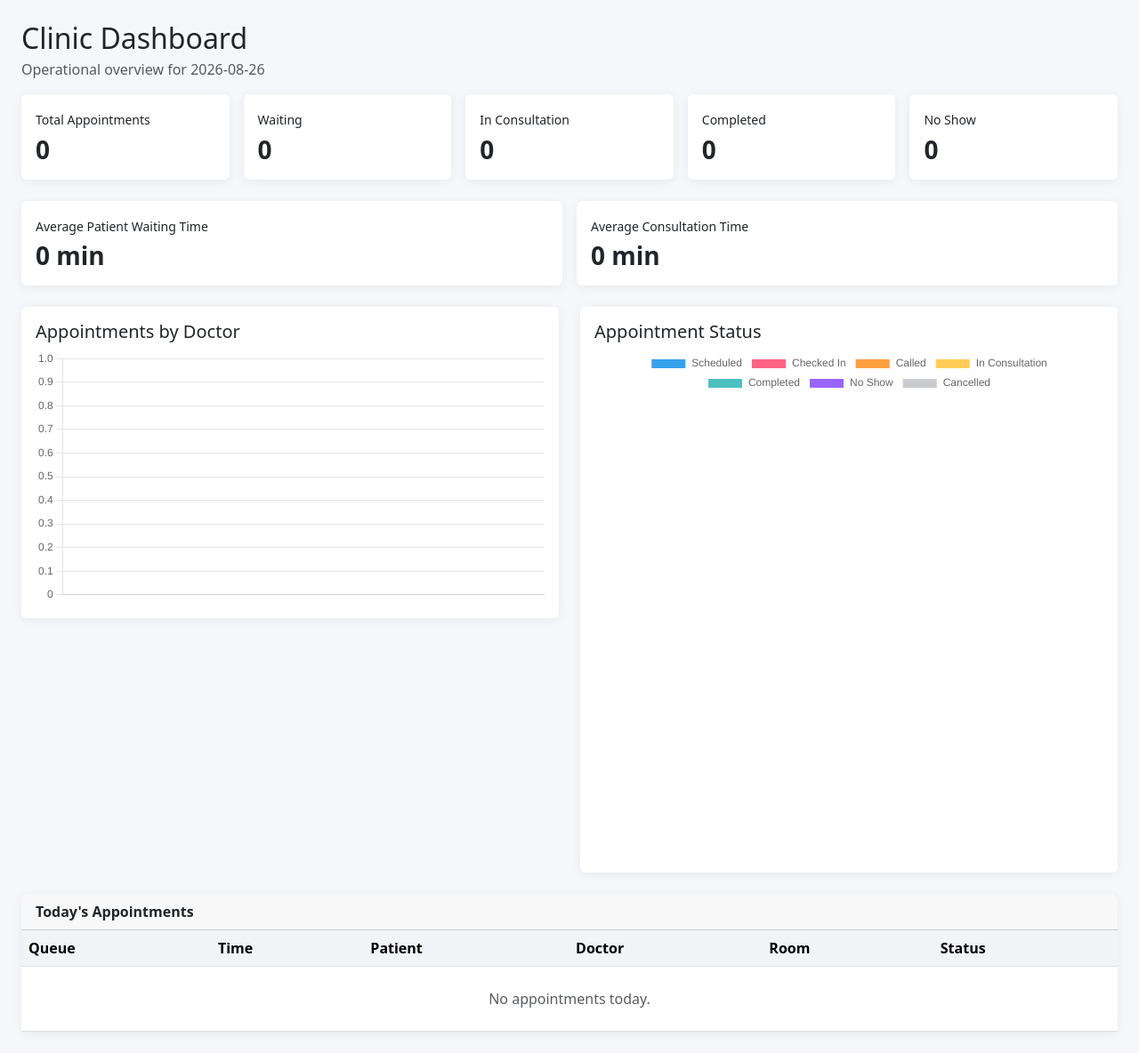
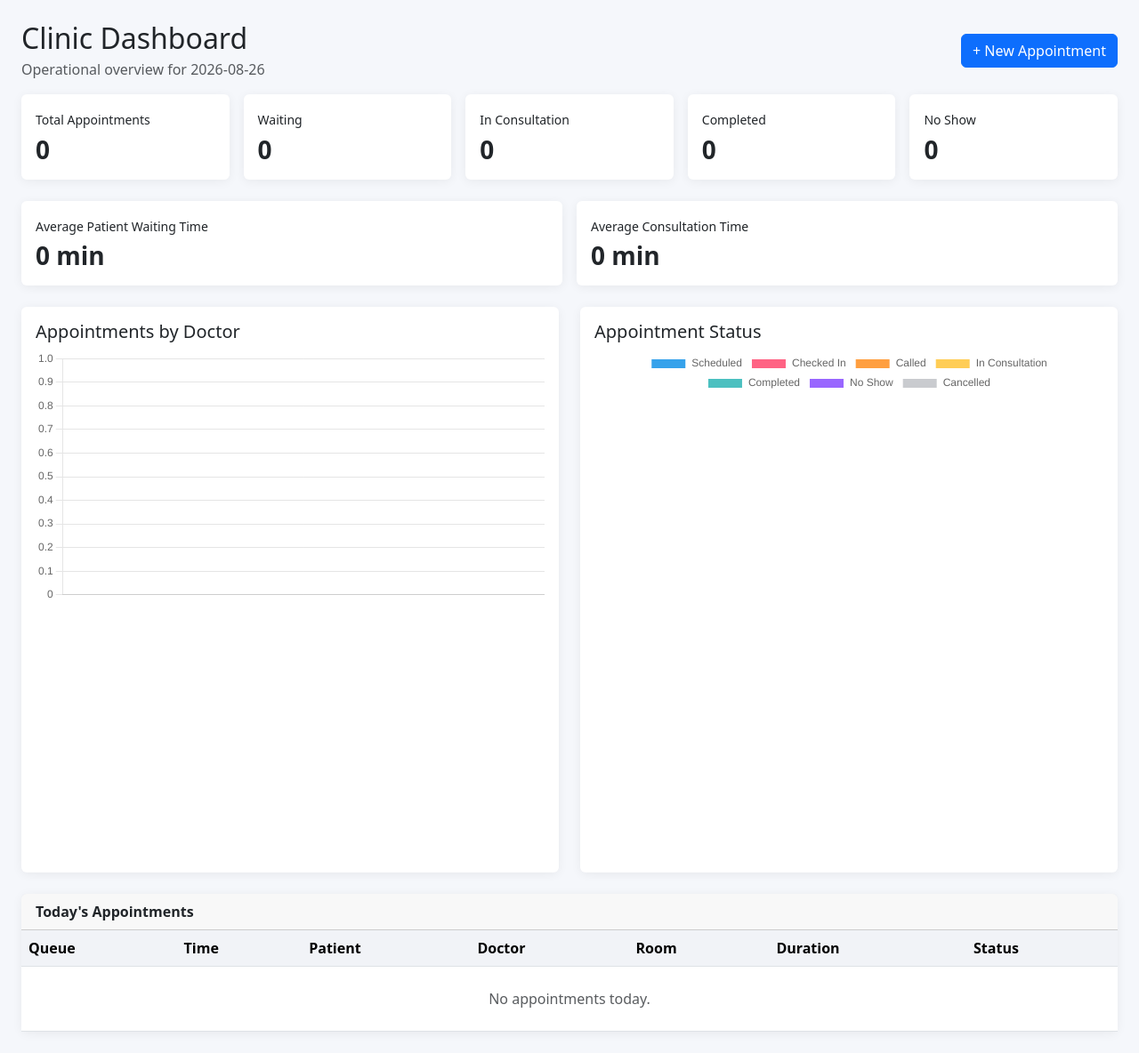
Before and after one commit to abah7977-gif/clinic-appointment-system, a Flask app: page / in a window 1280 px wide. Shown: the part 80-1264 px from the top of the page at 89% size. Run offline with Flask 3, Linux system fonts and the light colour scheme; a user stored in the database is signed in; data that the repository does not hold is empty; some libraries are stand-ins or nearby versions.

Commit message:
Replace dashboard template

```diff
--- a/templates/dashboard.html
+++ b/templates/dashboard.html
@@ -2,56 +2,136 @@
 
 {% block content %}
 
-<h2 class="mb-1">Clinic Dashboard</h2>
-<p class="text-muted">
-  Operational overview for {{ current_date }}
-</p>
+<div class="d-flex flex-wrap justify-content-between align-items-center mb-3 gap-2">
+
+  <div>
+    <h2 class="mb-1">
+      Clinic Dashboard
+    </h2>
+
+    <p class="text-muted mb-0">
+      Operational overview for {{ current_date }}
+    </p>
+  </div>
+
+  {% if current_user.role in ['Admin', 'Receptionist'] %}
+
+  <a
+    class="btn btn-primary"
+    href="{{ url_for('new_appointment') }}"
+  >
+    + New Appointment
+  </a>
+
+  {% endif %}
+
+</div>
+
 
 <div class="row g-3 mb-4">
 
   <div class="col-6 col-md">
+
     <div class="card metric">
+
       <div class="card-body">
-        <small>Total Appointments</small>
-        <h3>{{ stats.total }}</h3>
+
+        <small>
+          Total Appointments
+        </small>
+
+        <h3>
+          {{ stats.total }}
+        </h3>
+
       </div>
+
     </div>
+
   </div>
 
+
   <div class="col-6 col-md">
+
     <div class="card metric">
+
       <div class="card-body">
-        <small>Waiting</small>
-        <h3>{{ stats.waiting }}</h3>
+
+        <small>
+          Waiting
+        </small>
+
+        <h3>
+          {{ stats.waiting }}
+        </h3>
+
       </div>
+
     </div>
+
   </div>
 
+
   <div class="col-6 col-md">
+
     <div class="card metric">
+
       <div class="card-body">
-        <small>In Consultation</small>
-        <h3>{{ stats.in_consultation }}</h3>
+
+        <small>
+          In Consultation
+        </small>
+
+        <h3>
+          {{ stats.in_consultation }}
+        </h3>
+
       </div>
+
     </div>
+
   </div>
 
+
   <div class="col-6 col-md">
+
     <div class="card metric">
+
       <div class="card-body">
-        <small>Completed</small>
-        <h3>{{ stats.completed }}</h3>
+
+        <small>
+          Completed
+        </small>
+
+        <h3>
+          {{ stats.completed }}
+        </h3>
+
       </div>
+
     </div>
+
   </div>
 
+
   <div class="col-6 col-md">
+
     <div class="card metric">
+
       <div class="card-body">
-        <small>No Show</small>
-        <h3>{{ stats.no_show }}</h3>
+
+        <small>
+          No Show
+        </small>
+
+        <h3>
+          {{ stats.no_show }}
+        </h3>
+
       </div>
+
     </div>
+
   </div>
 
 </div>
@@ -60,21 +140,44 @@
 <div class="row g-3 mb-4">
 
   <div class="col-md-6">
+
     <div class="card metric">
+
       <div class="card-body">
-        <small>Average Patient Waiting Time</small>
-        <h3>{{ stats.avg_wait }} min</h3>
+
+        <small>
+          Average Patient Waiting Time
+        </small>
+
+        <h3>
+          {{ stats.avg_wait }} min
+        </h3>
+
       </div>
+
     </div>
+
   </div>
 
+
   <div class="col-md-6">
+
     <div class="card metric">
+
       <div class="card-body">
-        <small>Average Consultation Time</small>
-        <h3>{{ stats.avg_consult }} min</h3>
+
+        <small>
+          Average Consultation Time
+        </small>
+
+        <h3>
+          {{ stats.avg_consult }} min
+        </h3>
+
       </div>
+
     </div>
+
   </div>
 
 </div>
@@ -83,17 +186,32 @@
 <div class="row g-4 mb-4">
 
   <div class="col-lg-6">
-    <div class="card p-3">
-      <h5>Appointments by Doctor</h5>
+
+    <div class="card p-3 h-100">
+
+      <h5>
+        Appointments by Doctor
+      </h5>
+
       <canvas id="doctorChart"></canvas>
+
     </div>
+
   </div>
 
+
   <div class="col-lg-6">
-    <div class="card p-3">
-      <h5>Appointment Status</h5>
+
+    <div class="card p-3 h-100">
+
+      <h5>
+        Appointment Status
+      </h5>
+
       <canvas id="statusChart"></canvas>
+
     </div>
+
   </div>
 
 </div>
@@ -102,8 +220,11 @@
 <div class="card">
 
   <div class="card-header fw-bold">
+
     Today's Appointments
+
   </div>
+
 
   <div class="table-responsive">
 
@@ -112,15 +233,39 @@
       <thead>
 
         <tr>
-          <th>Queue</th>
-          <th>Time</th>
-          <th>Patient</th>
-          <th>Doctor</th>
-          <th>Room</th>
-          <th>Status</th>
+
+          <th>
+            Queue
+          </th>
+
+          <th>
+            Time
+          </th>
+
+          <th>
+            Patient
+          </th>
+
+          <th>
+            Doctor
+          </th>
+
+          <th>
+            Room
+          </th>
+
+          <th>
+            Duration
+          </th>
+
+          <th>
+            Status
+          </th>
+
         </tr>
 
       </thead>
+
 
       <tbody>
 
@@ -129,31 +274,101 @@
         <tr>
 
           <td>
+
             <span class="badge text-bg-primary">
+
               {{ a.queue_number }}
+
             </span>
+
           </td>
 
+
           <td>
+
             {{ a.scheduled_time.strftime('%H:%M') }}
+
           </td>
 
+
           <td>
+
             {{ a.patient.patient_no }}
+
             ·
+
             {{ a.patient.name }}
+
           </td>
 
+
           <td>
+
             {{ a.doctor.name }}
+
           </td>
 
+
           <td>
+
             {{ a.doctor.room or '-' }}
+
           </td>
 
+
           <td>
-            {{ a.status }}
+
+            {{ a.duration_minutes }} min
+
+          </td>
+
+
+          <td>
+
+            {% if a.status == 'Completed' %}
+
+              <span class="badge text-bg-success">
+                Completed
+              </span>
+
+            {% elif a.status == 'In Consultation' %}
+
+              <span class="badge text-bg-info">
+                In Consultation
+              </span>
+
+            {% elif a.status == 'Called' %}
+
+              <span class="badge text-bg-warning">
+                Called
+              </span>
+
+            {% elif a.status == 'Checked In' %}
+
+              <span class="badge text-bg-primary">
+                Checked In
+              </span>
+
+            {% elif a.status == 'No Show' %}
+
+              <span class="badge text-bg-secondary">
+                No Show
+              </span>
+
+            {% elif a.status == 'Cancelled' %}
+
+              <span class="badge text-bg-danger">
+                Cancelled
+              </span>
+
+            {% else %}
+
+              <span class="badge text-bg-light border text-dark">
+                {{ a.status }}
+              </span>
+
+            {% endif %}
+
           </td>
 
         </tr>
@@ -161,9 +376,16 @@
       {% else %}
 
         <tr>
-          <td colspan="6" class="text-center text-muted py-4">
+
+          <td
+            colspan="7"
+            class="text-center text-muted py-4"
+          >
+
             No appointments today.
+
           </td>
+
         </tr>
 
       {% endfor %}
@@ -176,6 +398,10 @@
 
 </div>
 
+{% endblock %}
+
+
+{% block scripts %}
 
 <script>
 
@@ -196,13 +422,13 @@ new Chart(
     },
 
     options: {
+      responsive: true,
+
       plugins: {
         legend: {
           display: false
         }
-      },
-
-      responsive: true
+      }
     }
   }
 );
```
